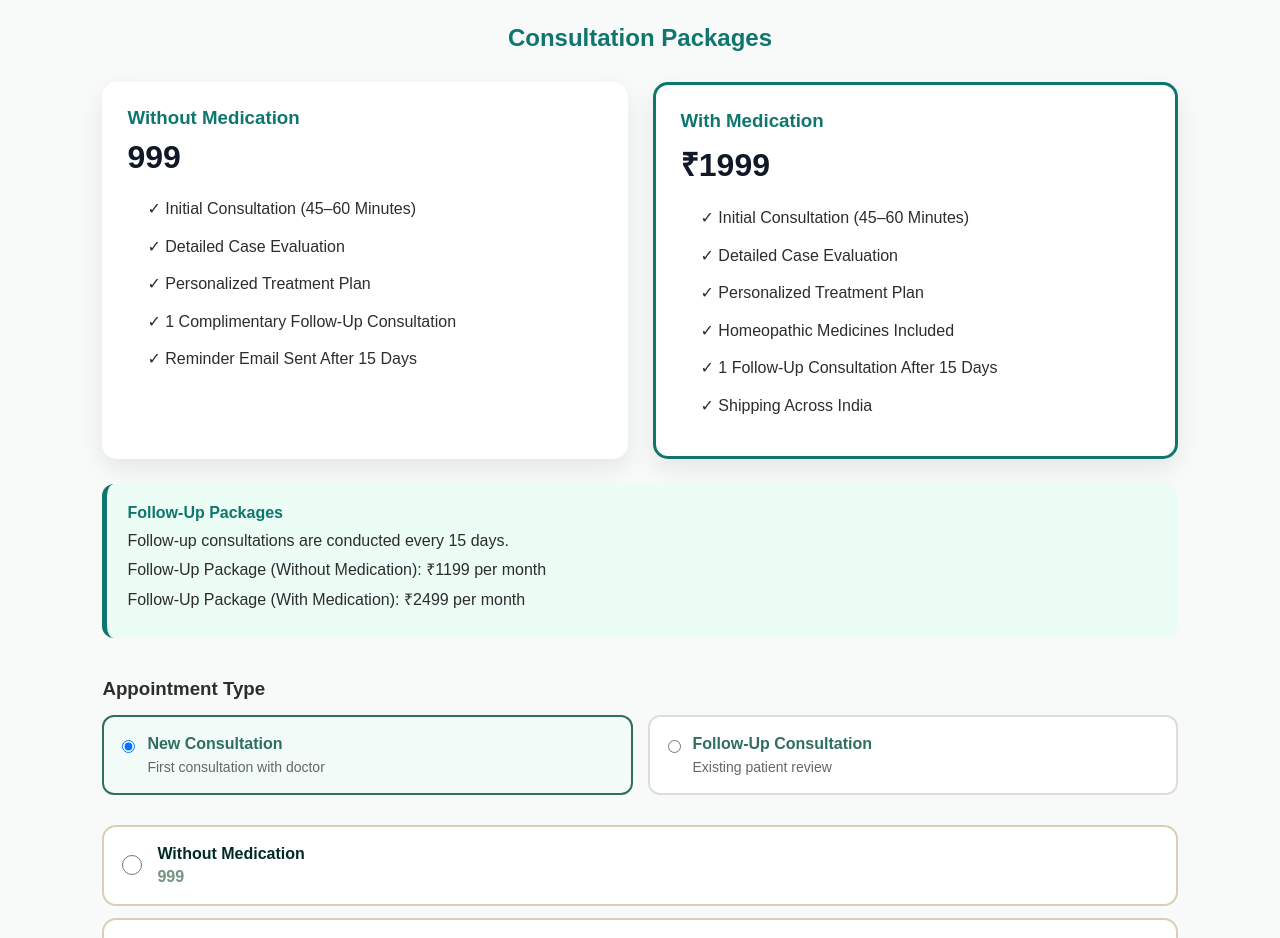
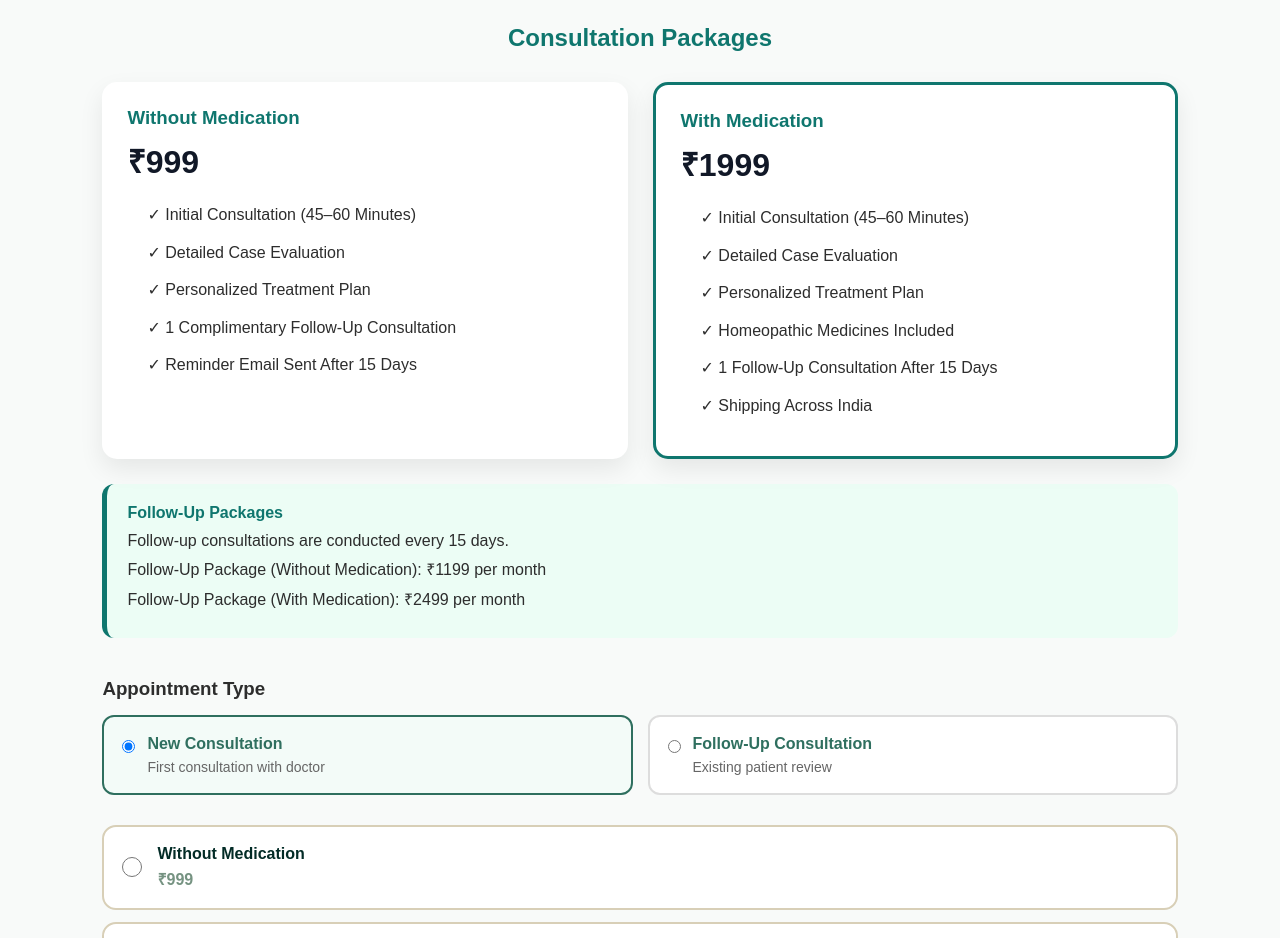
Before and after one commit to pothamsettyvenky/ekadantawellness, a React (Create React App) app in the folder ekadanta/: page /book_appointment in a window 1280 px wide. Shown: the part 400-1338 px from the top of the page. Built offline with nearby package versions, Linux system fonts and the light colour scheme; no server answers; the database is empty; a web font is replaced by a local one.

Commit message:
updated changes

```diff
--- a/ekadanta/src/Pages/BookAppointment/BookAppointment.js
+++ b/ekadanta/src/Pages/BookAppointment/BookAppointment.js
@@ -333,7 +333,7 @@ function BookAppointment() {
           <div className="package-details-grid">
             <div className="package-info-card">
               <h3>Without Medication</h3>
-              <div className="price">999</div>
+              <div className="price">₹999</div>
               <ul>
                 <li>✓ Initial Consultation (45–60 Minutes)</li>
                 <li>✓ Detailed Case Evaluation</li>
@@ -410,7 +410,7 @@ function BookAppointment() {
             <div className="consultation-packages">
               <label className={`consultation-option ${formData.packageType === "Without Medication" ? "selected" : ""}`}>
                 <input type="radio" name="packageType" value="Without Medication" checked={formData.packageType === "Without Medication"} onChange={handleChange} />
-                <div><h4>Without Medication</h4><p>999</p></div>
+                <div><h4>Without Medication</h4><p>₹999</p></div>
               </label>
               <label className={`consultation-option ${formData.packageType === "With Medication" ? "selected" : ""}`}>
                 <input type="radio" name="packageType" value="With Medication" checked={formData.packageType === "With Medication"} onChange={handleChange} />
```
